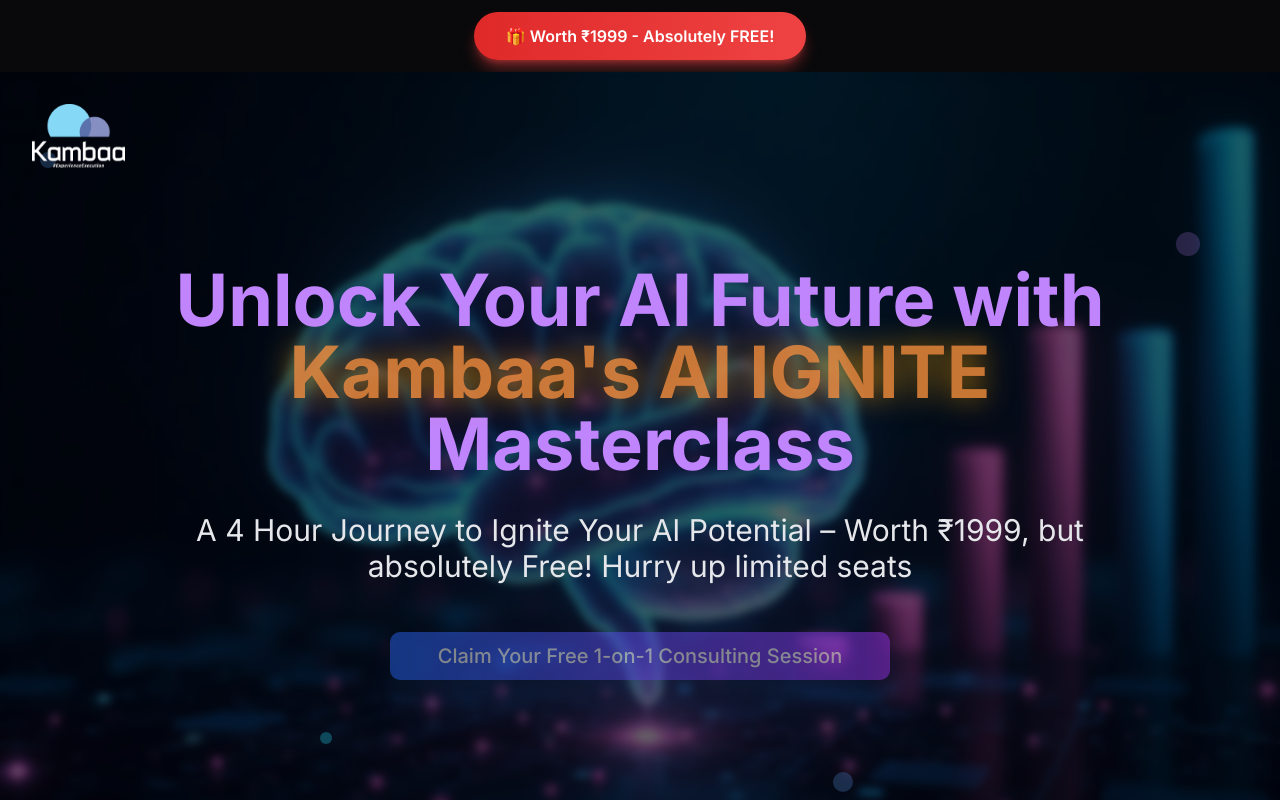
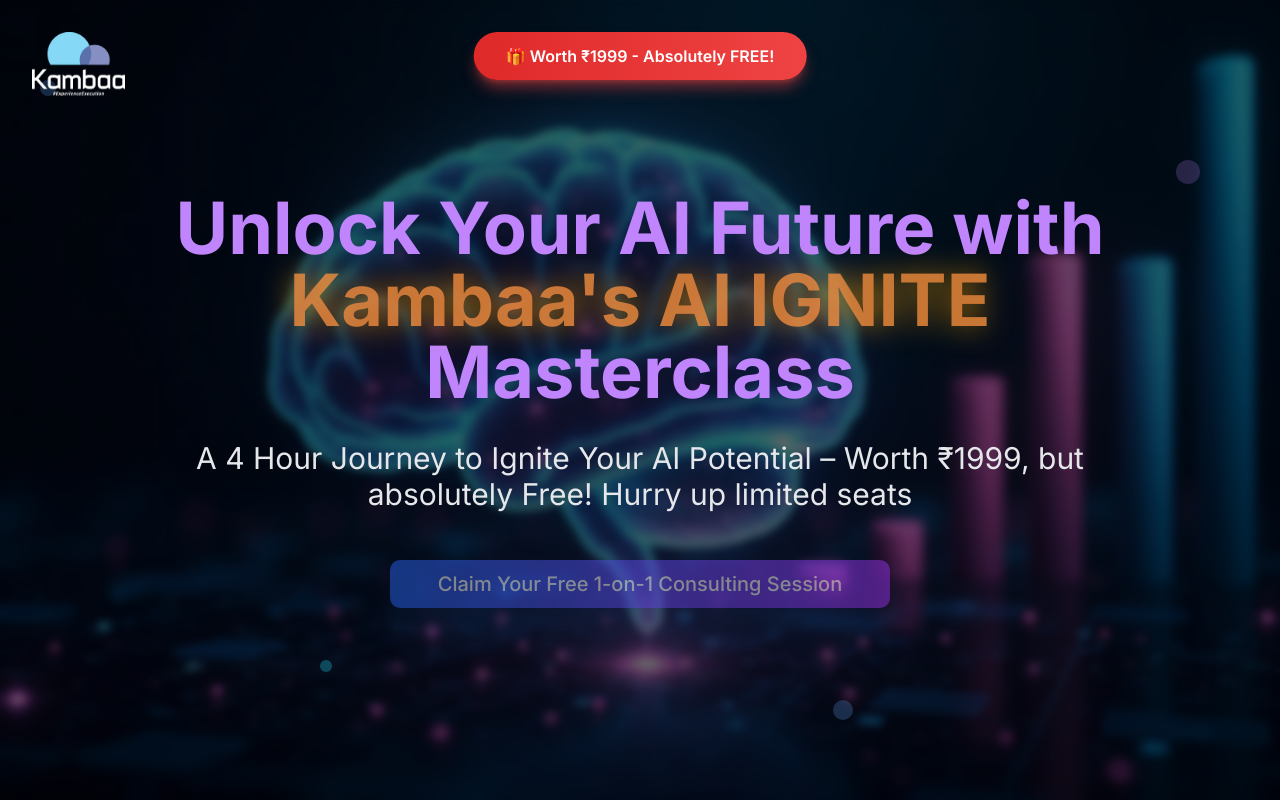
Before and after one commit to Kambaain/kambaa-ai-landingpage, a React (Vite) app: page / in a window 1280 px wide. Shown: the top 800 px of the page. Built offline with nearby package versions, Linux system fonts and the light colour scheme.

Commit message:
Adjust banner position
Moved the promotional banner to be integrated within the main landing section, rather than a separate element.
-edited src/components/Hero.tsx

```diff
--- a/src/components/Hero.tsx
+++ b/src/components/Hero.tsx
@@ -10,21 +10,19 @@ const Hero = () => {
   };
 
   return (
-    <>
-      {/* Top promotional banner */}
-      <div className="flex justify-center py-3">
+    <section
+      className="relative min-h-screen flex flex-col items-center justify-center bg-cover bg-center bg-no-repeat"
+      style={{ backgroundImage: `url(${heroBackground})` }}
+    >
+      {/* Promotional banner inside hero */}
+      <div className="absolute top-8 left-1/2 transform -translate-x-1/2 z-30">
         <div className="bg-gradient-to-r from-red-600 to-red-500 text-white text-center px-8 py-3 shadow-lg shadow-red-500/50 relative overflow-hidden rounded-full">
           <div className="absolute inset-0 bg-red-500/20 animate-pulse rounded-full"></div>
-        <p className="relative z-10 text-sm md:text-base font-semibold flex items-center justify-center gap-2">
-          🎁 Worth ₹1999 - Absolutely FREE!
-        </p>
+          <p className="relative z-10 text-sm md:text-base font-semibold flex items-center justify-center gap-2">
+            🎁 Worth ₹1999 - Absolutely FREE!
+          </p>
         </div>
       </div>
-
-      <section
-        className="relative min-h-screen flex items-center justify-center bg-cover bg-center bg-no-repeat"
-        style={{ backgroundImage: `url(${heroBackground})` }}
-      >
       {/* Logo in top left */}
       <img
         src="/lovable-uploads/0b341369-00ee-45df-958c-4e9274953060.png"
@@ -66,7 +64,6 @@ const Hero = () => {
         <div className="absolute bottom-20 right-1/3 w-5 h-5 bg-blue-400/30 rounded-full animate-pulse delay-1500"></div>
       </div>
     </section>
-    </>
   );
 };
 
```
